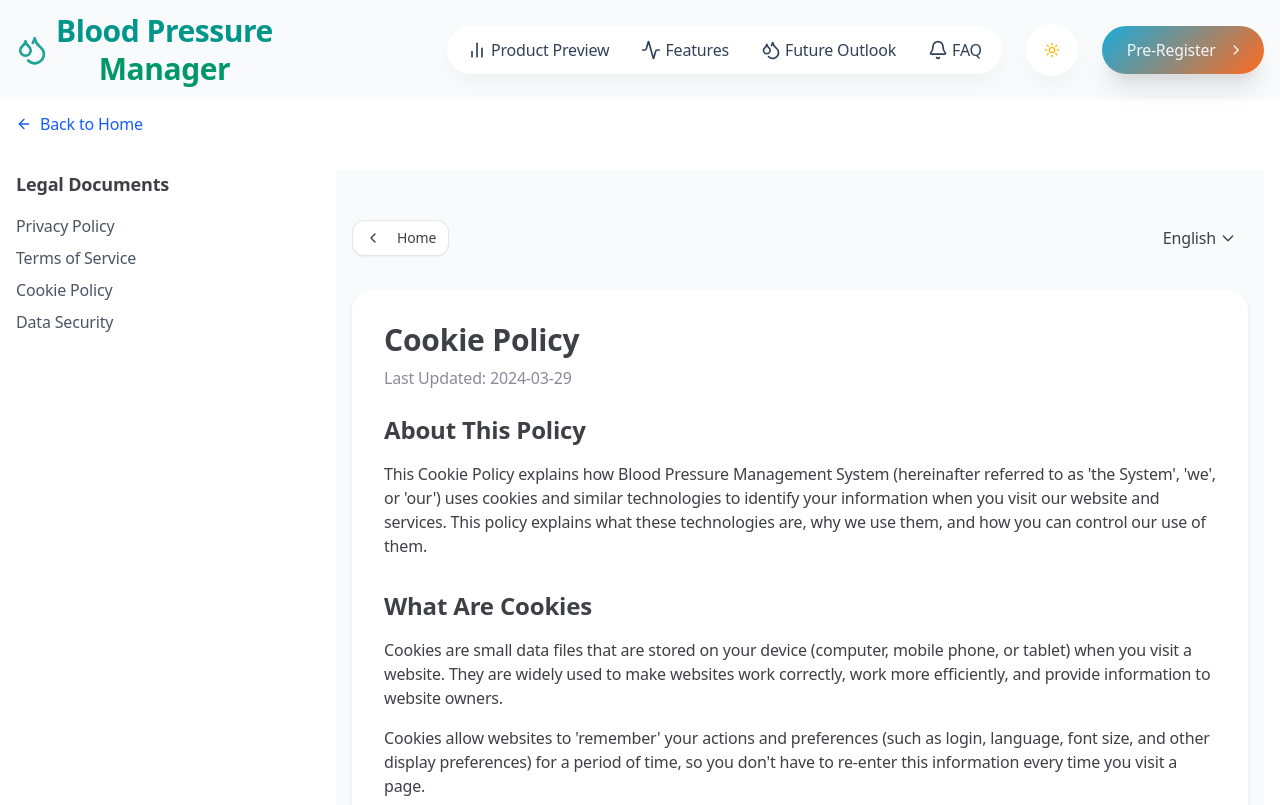
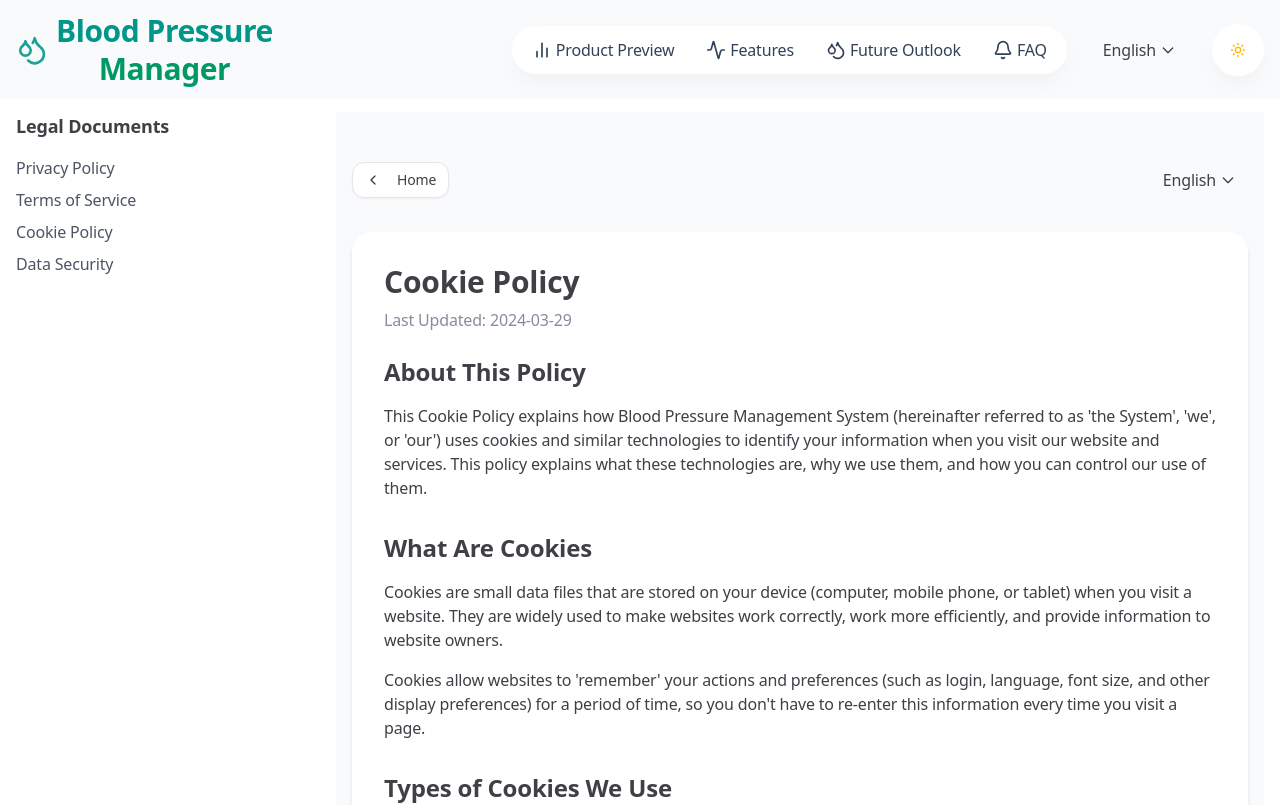
Before and after one commit to firstfu/blood-pressure-web, a Next.js app: page /legal/cookie-policy in a window 1280 px wide. Shown: the top 805 px of the page. Built offline with nearby package versions, Linux system fonts and the light colour scheme; a web font is replaced by a local one.

Commit message:
更新：法律頁面導航欄功能增強
- 在 LegalNavbar 組件中新增語系切換器，提升用戶的多語言選擇體驗。
- 移除不再使用的返回首頁連結，簡化頁面佈局。

```diff
--- a/app/legal/LegalNavbar.tsx
+++ b/app/legal/LegalNavbar.tsx
@@ -3,7 +3,7 @@
 /**
  * @ Author: firstfu
  * @ Create Time: 2024-03-28 16:42:45
- * @ Description: 法律頁面專用導航欄，不包含語言切換器
+ * @ Description: 法律頁面專用導航欄，包含語系切換器
  */
 
 import { useState, useEffect, useRef } from "react";
@@ -14,6 +14,7 @@ import { Menu, ChevronRight, Activity, Bell, BarChart2, Droplets } from "lucide-
 import { motion, useScroll, useTransform } from "framer-motion";
 import { ThemeToggle } from "../components/theme-toggle";
 import { useLocale } from "@/app/i18n/context";
+import LanguageSwitcher from "../components/LanguageSwitcher";
 
 // 這些導航項目鍵將使用翻譯
 const navItemKeys = [
@@ -145,49 +146,14 @@ export default function LegalNavbar() {
                 ))}
               </motion.div>
 
+              {/* 語言切換器 */}
+              <motion.div initial={{ opacity: 0, scale: 0.9 }} animate={{ opacity: 1, scale: 1 }} transition={{ duration: 0.5, delay: 0.4 }}>
+                <LanguageSwitcher />
+              </motion.div>
+
               {/* 主題切換按鈕 */}
               <motion.div initial={{ opacity: 0, scale: 0.9 }} animate={{ opacity: 1, scale: 1 }} transition={{ duration: 0.5, delay: 0.5 }}>
                 <ThemeToggle />
-              </motion.div>
-
-              <motion.div
-                initial={{ opacity: 0, scale: 0.9 }}
-                animate={{ opacity: 1, scale: 1 }}
-                transition={{ duration: 0.5, delay: 0.6 }}
-                whileHover={{ scale: 1.05 }}
-                whileTap={{ scale: 0.95 }}
-              >
-                <Button asChild className="rounded-full px-6 py-6 shadow-medium gradient-primary-to-accent hover:shadow-lg transition-all duration-300 text-base">
-                  <Link href="/">
-                    <motion.span
-                      className="flex items-center space-x-1"
-                      initial={{ opacity: 0.9 }}
-                      animate={{
-                        opacity: [0.9, 1, 0.9],
-                        scale: [0.98, 1, 0.98],
-                      }}
-                      transition={{
-                        duration: 3,
-                        repeat: Infinity,
-                        repeatType: "reverse",
-                      }}
-                    >
-                      <span>{dictionary?.導航?.預先註冊 || "預先註冊"}</span>
-                      <motion.span
-                        animate={{ x: [0, 5, 0] }}
-                        transition={{
-                          duration: 1.5,
-                          repeat: Infinity,
-                          repeatType: "loop",
-                          ease: "easeInOut",
-                          repeatDelay: 1,
-                        }}
-                      >
-                        <ChevronRight className="h-5 w-5 ml-1" />
-                      </motion.span>
-                    </motion.span>
-                  </Link>
-                </Button>
               </motion.div>
             </div>
 
@@ -235,19 +201,13 @@ export default function LegalNavbar() {
                       </motion.div>
                     ))}
 
-                    <motion.div initial={{ opacity: 0, y: 20 }} animate={{ opacity: 1, y: 0 }} transition={{ delay: 0.5, duration: 0.4 }} className="mt-8 flex justify-center">
-                      <ThemeToggle />
+                    {/* 移動端語言切換器 */}
+                    <motion.div initial={{ opacity: 0, y: 20 }} animate={{ opacity: 1, y: 0 }} transition={{ delay: 0.4, duration: 0.4 }} className="mt-4 flex justify-center">
+                      <LanguageSwitcher />
                     </motion.div>
 
-                    <motion.div initial={{ opacity: 0, y: 20 }} animate={{ opacity: 1, y: 0 }} transition={{ delay: 0.6, duration: 0.4 }} className="mt-4 px-5">
-                      <Button asChild className="w-full rounded-xl py-6 shadow-medium gradient-primary-to-accent text-lg">
-                        <Link href="/">
-                          <span className="flex items-center justify-center">
-                            <span>{dictionary?.導航?.預先註冊 || "預先註冊"}</span>
-                            <ChevronRight className="h-5 w-5 ml-1" />
-                          </span>
-                        </Link>
-                      </Button>
+                    <motion.div initial={{ opacity: 0, y: 20 }} animate={{ opacity: 1, y: 0 }} transition={{ delay: 0.5, duration: 0.4 }} className="mt-4 flex justify-center">
+                      <ThemeToggle />
                     </motion.div>
                   </nav>
                 </SheetContent>
--- a/app/legal/page-layout.tsx
+++ b/app/legal/page-layout.tsx
@@ -7,7 +7,6 @@
  */
 
 import Link from "next/link";
-import { ArrowLeft } from "lucide-react";
 import Footer from "../components/Footer";
 import { useLocale } from "@/app/i18n/context";
 import { ReactNode } from "react";
@@ -37,13 +36,6 @@ export default function PageLayout({ children }: { children: ReactNode }) {
       <LegalNavbar />
 
       <div className="container mx-auto px-4 py-8">
-        <div className="mb-8">
-          <Link href="/" className="text-blue-600 hover:text-blue-800 inline-flex items-center">
-            <ArrowLeft className="h-4 w-4 mr-2" />
-            {dictionary.法律.返回首頁}
-          </Link>
-        </div>
-
         <div className="grid grid-cols-1 gap-8 md:grid-cols-4">
           <aside className="md:col-span-1">
             <div className="sticky top-8">
```
